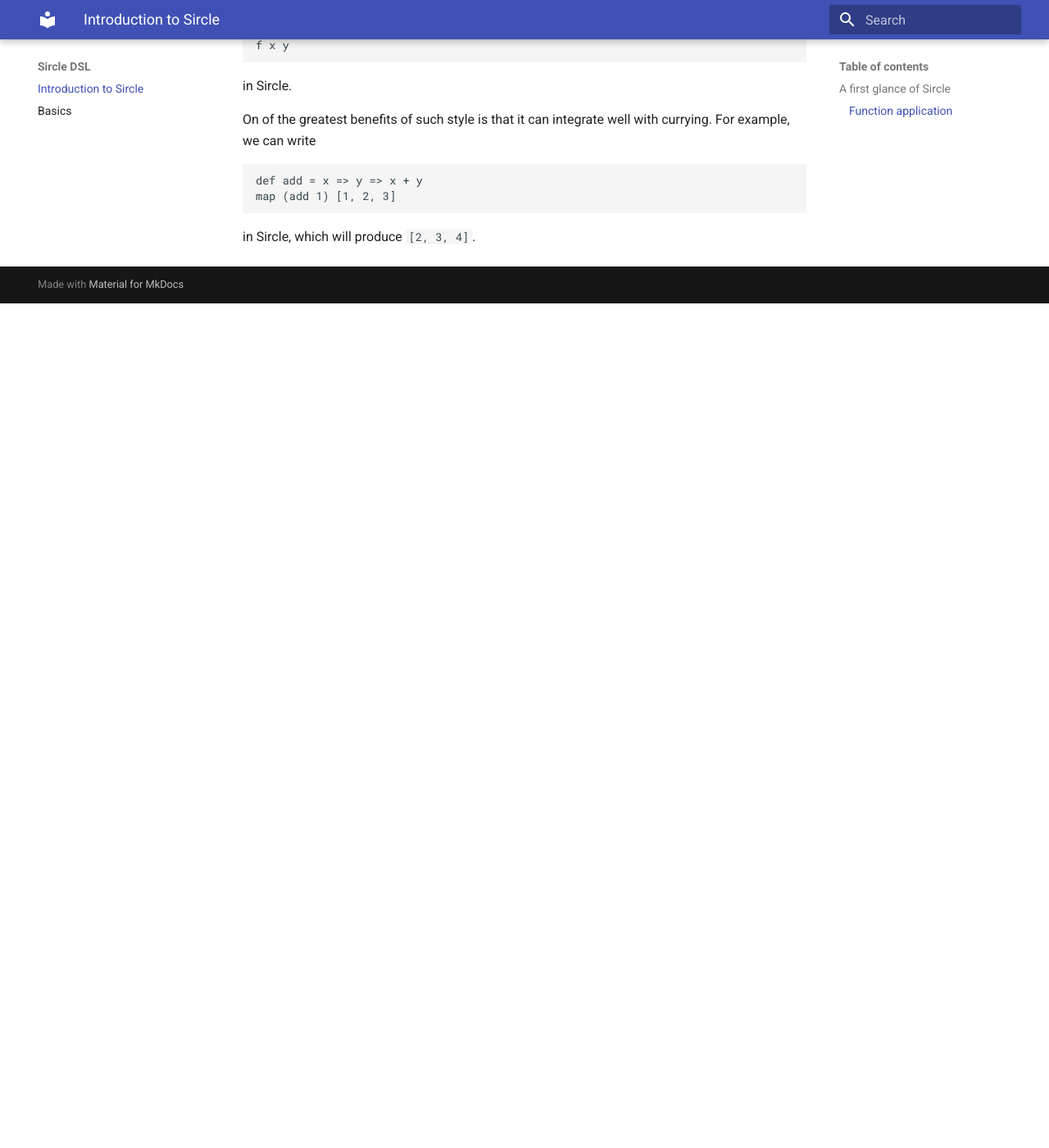
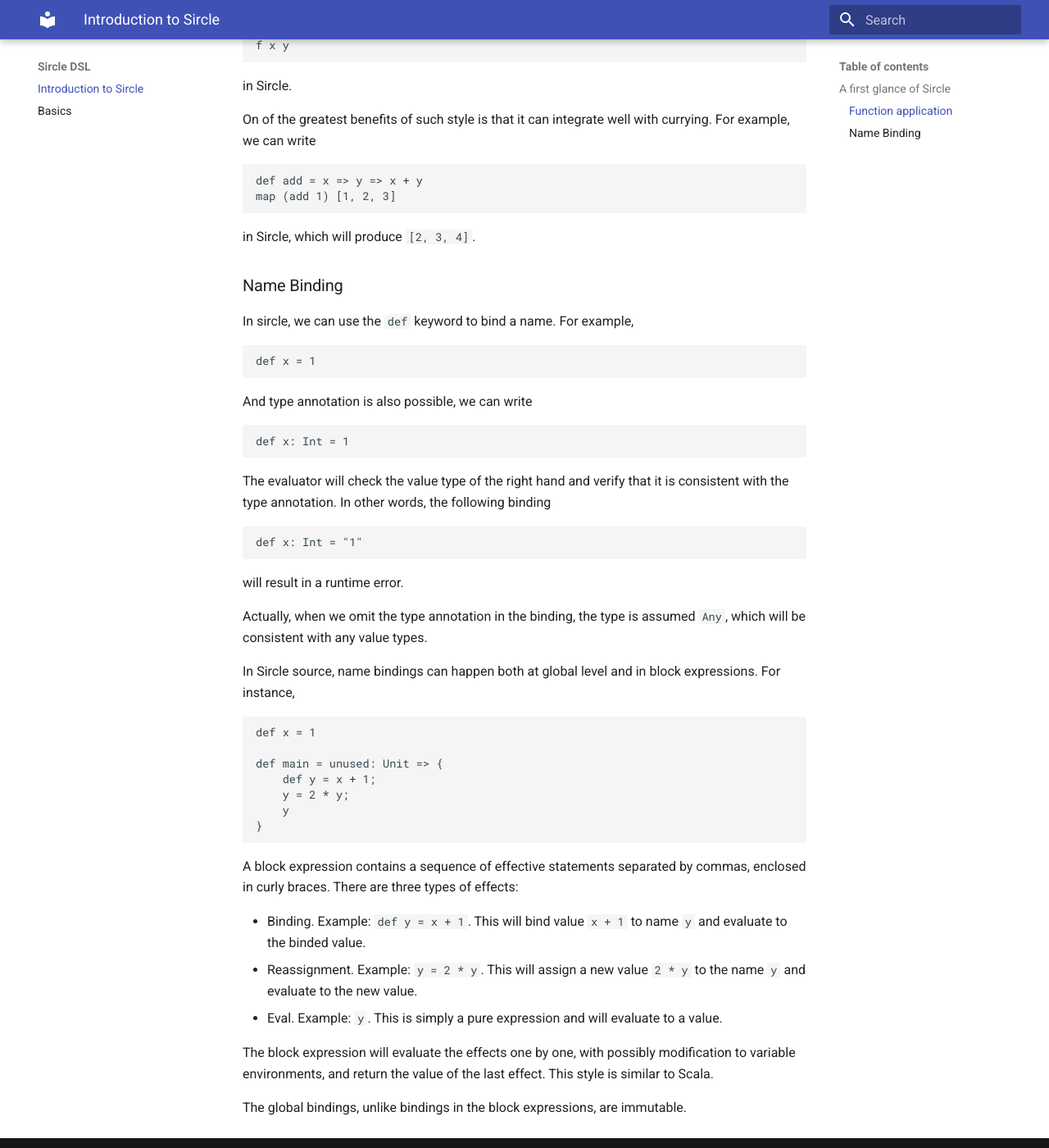
Before and after one commit to CoordML/coordml.github.io, an MkDocs documentation site: the page built from docs/sircle_dsl/introduction.md, in a window 1280 px wide and 1400 px high, scrolled down 1566 px. Shown: the whole window at 82% size. Built offline with MkDocs 1.6.1 and Material for MkDocs 9.7.7, drawn with Linux system fonts in a browser that asks for light colours; before the commit the page ends 1936 px from its top, so only the background shows below that.

Commit message:
Update introduction.md

````diff
--- a/docs/sircle_dsl/introduction.md
+++ b/docs/sircle_dsl/introduction.md
@@ -62,3 +62,41 @@ def add = x => y => x + y
 map (add 1) [1, 2, 3]
 ```
 in Sircle, which will produce `[2, 3, 4]`.
+
+### Name Binding
+
+In sircle, we can use the `def` keyword to bind a name. For example,
+```
+def x = 1
+```
+And type annotation is also possible, we can write
+```
+def x: Int = 1
+```
+The evaluator will check the value type of the right hand and verify that it is consistent with the type annotation. In other words, the following binding
+```
+def x: Int = "1"
+```
+will result in a runtime error.
+
+Actually, when we omit the type annotation in the binding, the type is assumed `Any`, which will be consistent with any value types.
+
+In Sircle source, name bindings can happen both at global level and in block expressions. For instance,
+```
+def x = 1
+
+def main = unused: Unit => {
+    def y = x + 1;
+    y = 2 * y;
+    y
+}
+```
+A block expression contains a sequence of effective statements separated by commas, enclosed in curly braces. There are three types of effects:
+
+- Binding. Example: `def y = x + 1`. This will bind value `x + 1` to name `y` and evaluate to the binded value.
+- Reassignment. Example: `y = 2 * y`. This will assign a new value `2 * y` to the name `y` and evaluate to the new value.
+- Eval. Example: `y`. This is simply a pure expression and will evaluate to a value.
+
+The block expression will evaluate the effects one by one, with possibly modification to variable environments, and return the value of the last effect. This style is similar to Scala.
+
+The global bindings, unlike bindings in the block expressions, are immutable.
````
